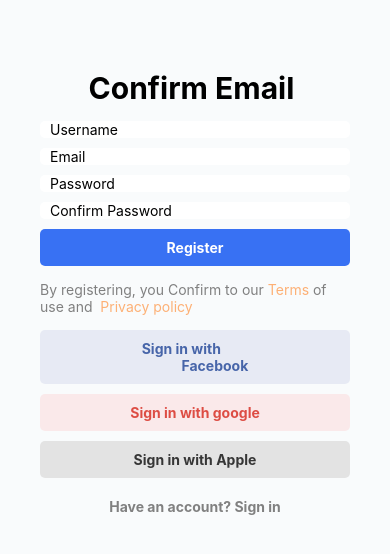
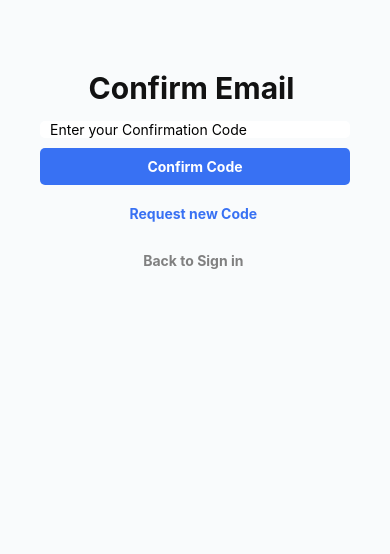
Before and after one commit to kaybrian/ReactNative_Autth, a React Native app: screen / in a window 390 px wide. Shown: the top 554 px of the page. Built offline with nearby package versions, Linux system fonts and the light colour scheme.

Commit message:
confirm cofde

```diff
--- a/src/Components/CustomButton.js
+++ b/src/Components/CustomButton.js
@@ -32,19 +32,24 @@ const styles = StyleSheet.create({
         alignItems: "center",
         borderRadius: 5,
     },
-
+    conatiner_SECONDARY: {
+        backgroundColor: "#3871F3",
+        borderWidth: 5,
+    },
     container_PRIMARY: {
         backgroundColor: "#3871F3",
     },
     conatiner_TERTIARY: {
     },
-
     text: {
         fontWeight: "bold",
         color: "white",
     },
     text_TERTIARY: {
         color: "gray"
+    },
+    text_SECONDARY:{
+        color: "#3871F3"
     }
 })
 
--- a/src/Screens/ConfirmEmailScreen.js
+++ b/src/Screens/ConfirmEmailScreen.js
@@ -6,25 +6,21 @@ import SocialSIgnin from '../Components/SocialSIgnin';
 
 
 const ConfirmEmailScreen = () => {
-    const [username, setUsername] = useState("");
-    const [email, setEmail] = useState("");
-    const [password, setPassword] = useState("");
-    const [conPassWord, setConPassWord] = useState("");
+    const [code, setCode] = useState("");
 
 
-    const onRegister = () => {
-        console.warn("Register is Pressed")
+
+    const onConfirm = () => {
+        console.warn("Confirm is Pressed")
     }
-    const onSigninPressed = () => {
+    const BackToSignin = () => {
         console.log("Sign in")
     }
 
-    const onPressTerms =() => {
-        console.log("Terms")
+    const onResendCode =()=>{
+        console.log("Resend Code")
     }
-    const onPressPolicy = () => {
-        console.log("Policy")
-    }
+
 
     return (
         <ScrollView showsVerticalScrollIndicator={false}>
@@ -32,47 +28,26 @@ const ConfirmEmailScreen = () => {
                 <Text style={styles.title}>Confirm Email </Text>
 
                 <CustomInput
-                    placeholder="Username"
-                    value={username}
-                    setValue={setUsername}
-                />
-                <CustomInput
-                    placeholder="Email"
-                    value={email}
-                    setValue={setEmail}
+                    placeholder="Enter your Confirmation Code"
+                    value={code}
+                    setValue={setCode}
                 />
 
-                <CustomInput
-                    placeholder="Password"
-                    value={password}
-                    setValue={setPassword}
-                    secureTextEntry={true}
-                />
-                <CustomInput
-                    placeholder="Confirm Password"
-                    value={conPassWord}
-                    setValue={setConPassWord}
-                    secureTextEntry={true}
-                />
-
-                <CustomButton text="Register" onPress={onRegister} />
-
-                <Text style={styles.text}>
-                    By registering, you Confirm to our
-                    <Text style={styles.link} onPress={onPressTerms}>
-                        {' '}Terms{' '}
-                    </Text>
-                    of use and <Text style={styles.link} onPress={onPressPolicy}>
-                        {' '}Privacy policy
-                    </Text>
-                </Text>
-                {/* social signs  */}
-
-                <SocialSIgnin />
+                <CustomButton text="Confirm Code" onPress={onConfirm} />
 
 
 
-                <CustomButton text="Have an account? Sign in" onPress={onSigninPressed} type="TERTIARY" />
+                <CustomButton
+                    text="Request new Code "
+                    onPress={onResendCode}
+                    type="SECONDARY"
+                />
+
+                <CustomButton
+                    text="Back to Sign in "
+                    onPress={BackToSignin}
+                    type="TERTIARY"
+                />
 
 
             </View>
@@ -98,7 +73,7 @@ const styles = StyleSheet.create({
         fontSize: 30,
         fontWeight: "bold",
         textAlign: "center",
-        color: "051C60",
+        color: "#121212",
         margin: 10
     },
 })
--- a/src/Screens/SignUpScreen.js
+++ b/src/Screens/SignUpScreen.js
@@ -98,7 +98,7 @@ const styles = StyleSheet.create({
         fontSize: 30,
         fontWeight: "bold",
         textAlign: "center",
-        color: "051C60",
+        color:"#121212",
         margin: 10
     },
 })
```
